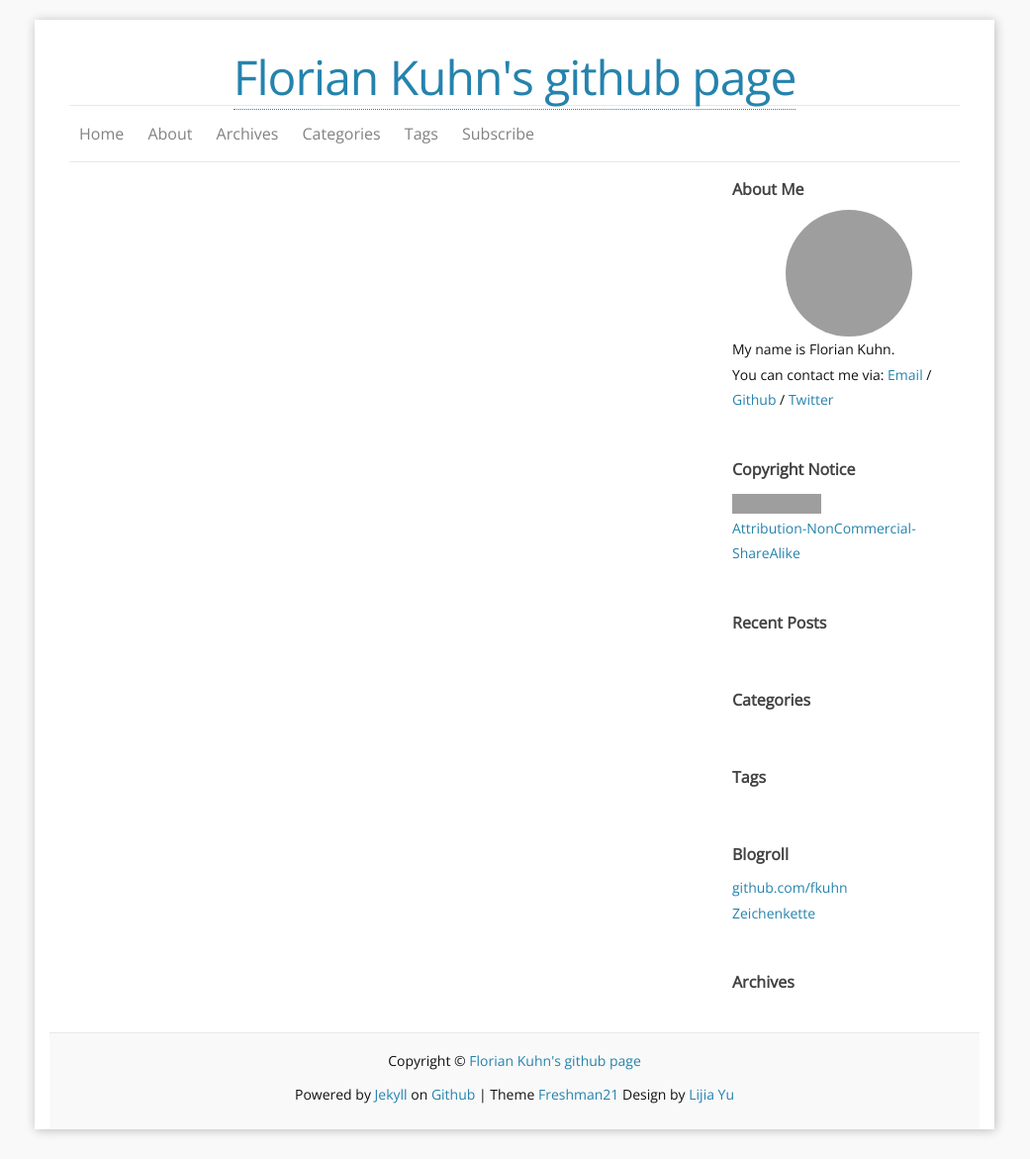
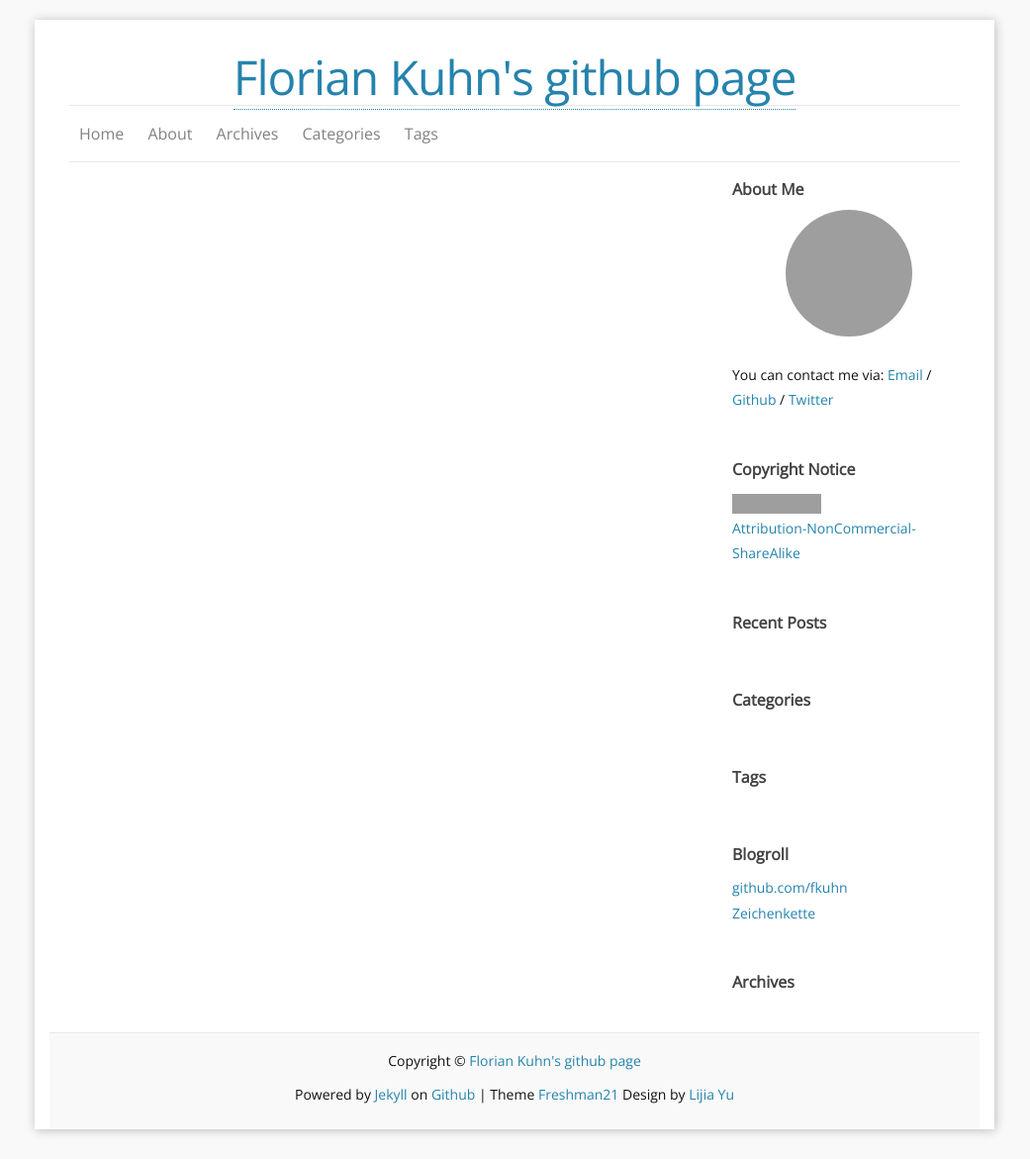
Before and after one commit to fkuhn/fkuhn.github.io, a Jekyll site: the page built from index.html, in a window 1280 px wide. Shown: the whole page at 99% size, without its empty margins (120-1161 px from the left). Built offline with Jekyll 4.4.1, drawn with Linux system fonts in a browser that asks for light colours; the list of posts is cut into pages by our own code; grey boxes are pictures that could not be loaded.

```diff
--- a/_config.yml
+++ b/_config.yml
@@ -3,7 +3,7 @@ title: Florian Kuhn's github page
 tagline: ""
 author: Florian Kuhn
 email: kuhn@ids-mannheim.de
-description: "This is my personal page on research interests and software development" # You can edit this line in _config.yml. It will appear in your document head meta and in your feed.xml site description
+description: "This is my personal page on natural language processing, machine learning and programming" # You can edit this line in _config.yml. It will appear in your document head meta and in your feed.xml site description
 keywords: "research, python, nlp, personal page"
 baseurl: "" # the subpath of your site, e.g. /blog
 url: "http://fkuhn.github.io" # the base hostname & protocol for your site
@@ -13,7 +13,7 @@ locale: en_US
 twitter_username: zeichenkette
 github_username:  fkuhn
 favicon:     "/images/favicon.ico"
-aboutme: My name is Florian Kuhn. # these are shown on aboutme-sidebar.
+aboutme: "" # these are shown on aboutme-sidebar.
 aboutme_photo: http://i.imgur.com/IM7pAIF.jpg # your photo.
 
 
--- a/feed.xml
+++ b/feed.xml
@@ -1,4 +1,5 @@
 ---
+published: false
 layout: null
 title: Subscribe
 ---
```
